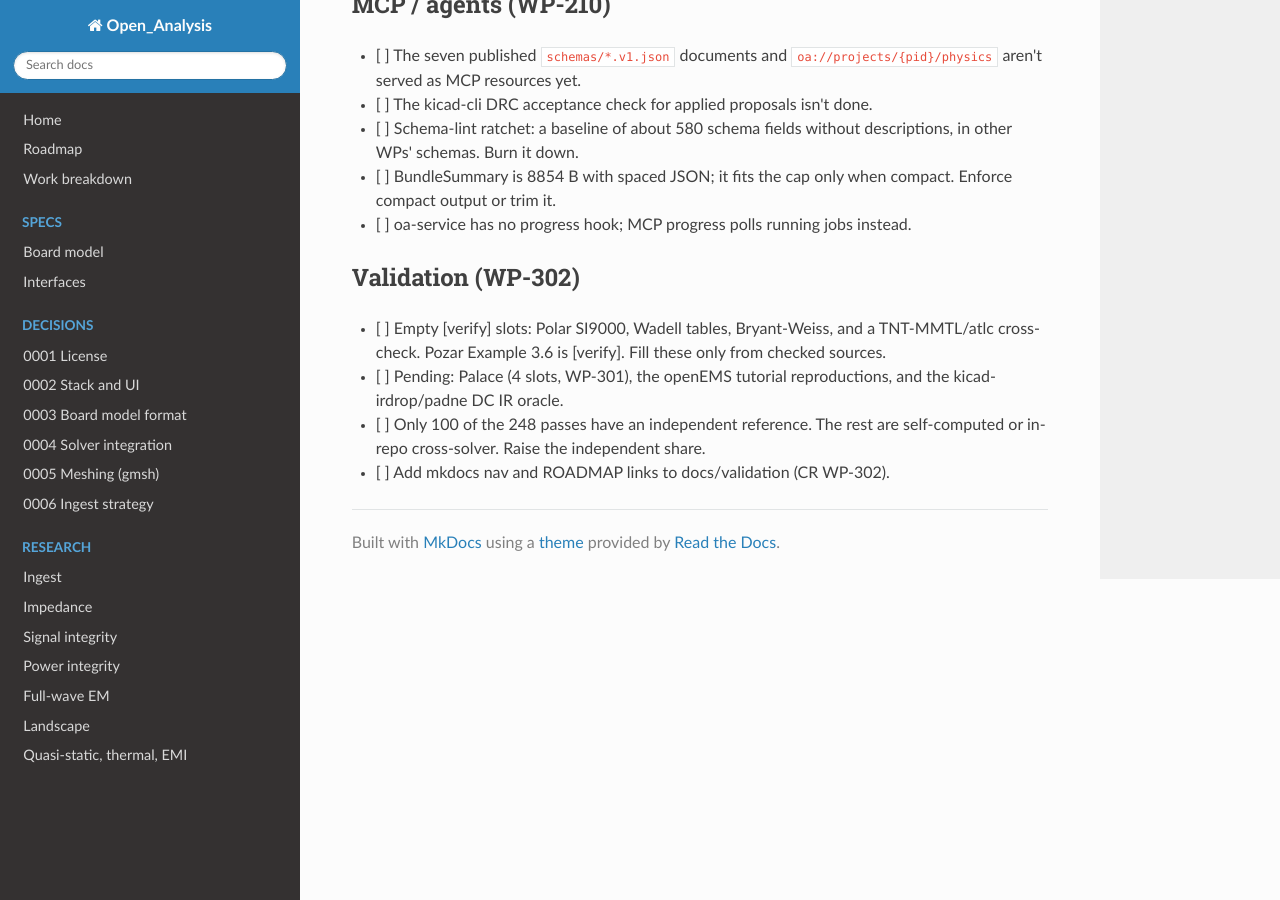
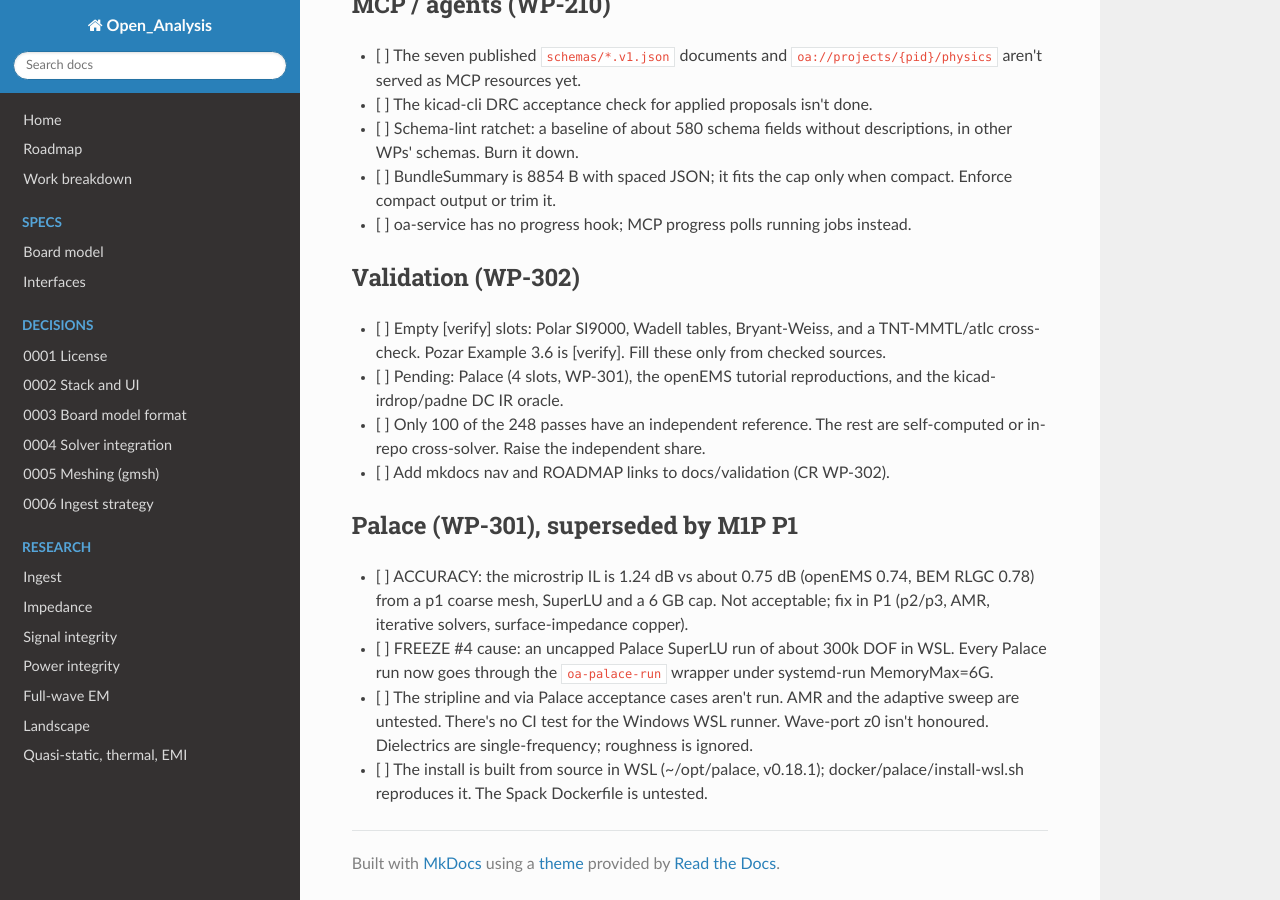
Before and after one commit to C-My-Code/Open_Analysis, an MkDocs documentation site: the page built from docs/FOLLOWUPS.md, in a window 1280 px wide and 900 px high, scrolled down 5059 px. Built offline with MkDocs 1.6.1, drawn with Linux system fonts in a browser that asks for light colours; nearby versions of some CDN libraries.

Commit message:
Relock and FOLLOWUPS after WP-301
Co-Authored-By: Claude Opus 5.5 <noreply@anthropic.com>
Claude-Session: https://claude.ai/code/session_011igm87KKv2vvAPV69iyBbW

```diff
--- a/docs/FOLLOWUPS.md
+++ b/docs/FOLLOWUPS.md
@@ -126,3 +126,9 @@ The integrator tracks known gaps found while merging work packages here. Each it
 - [ ] Pending: Palace (4 slots, WP-301), the openEMS tutorial reproductions, and the kicad-irdrop/padne DC IR oracle.
 - [ ] Only 100 of the 248 passes have an independent reference. The rest are self-computed or in-repo cross-solver. Raise the independent share.
 - [ ] Add mkdocs nav and ROADMAP links to docs/validation (CR WP-302).
+
+## Palace (WP-301), superseded by M1P P1
+- [ ] ACCURACY: the microstrip IL is 1.24 dB vs about 0.75 dB (openEMS 0.74, BEM RLGC 0.78) from a p1 coarse mesh, SuperLU and a 6 GB cap. Not acceptable; fix in P1 (p2/p3, AMR, iterative solvers, surface-impedance copper).
+- [ ] FREEZE #4 cause: an uncapped Palace SuperLU run of about 300k DOF in WSL. Every Palace run now goes through the `oa-palace-run` wrapper under systemd-run MemoryMax=6G.
+- [ ] The stripline and via Palace acceptance cases aren't run. AMR and the adaptive sweep are untested. There's no CI test for the Windows WSL runner. Wave-port z0 isn't honoured. Dielectrics are single-frequency; roughness is ignored.
+- [ ] The install is built from source in WSL (~/opt/palace, v0.18.1); docker/palace/install-wsl.sh reproduces it. The Spack Dockerfile is untested.
```
Also changed, not shown: 1 other file.
